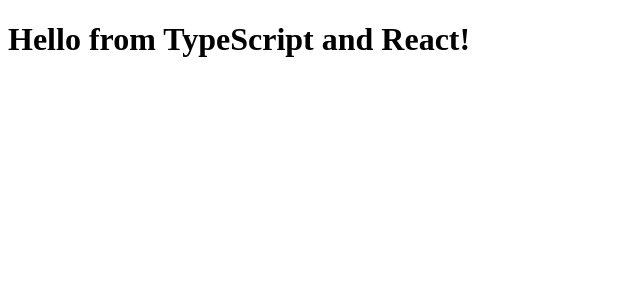
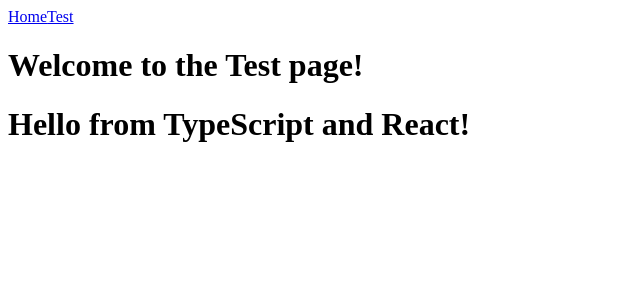
Before and after one commit to jberry93/kurage, a React app: page /#/test in a window 1280 px wide. Shown: the top 300 px of the page, without its empty margins (0-640 px from the left). Built offline with nearby package versions, Linux system fonts and the light colour scheme.

Commit message:
feat(react-router): bring in react router

```diff
--- a/package.json
+++ b/package.json
@@ -21,6 +21,8 @@
     "dependencies": {
         "react": "^16.5.2",
         "react-dom": "^16.5.2",
+        "react-router": "^4.3.1",
+        "react-router-dom": "^4.3.1",
         "typescript": "^3.1.1"
     },
     "devDependencies": {
@@ -29,6 +31,8 @@
         "@types/node": "^10.11.3",
         "@types/react": "^16.4.14",
         "@types/react-dom": "^16.0.8",
+        "@types/react-router": "^4.0.31",
+        "@types/react-router-dom": "^4.3.1",
         "@types/webpack": "^4.4.13",
         "@types/webpack-dev-server": "^3.1.1",
         "clean-webpack-plugin": "^0.1.19",
--- /dev/null
+++ b/src/components/Hello.tsx
@@ -0,0 +1,11 @@
+import * as React from 'react';
+
+interface HelloProps {
+    compiler: string;
+    library: string;
+}
+
+export const Hello: React.StatelessComponent<HelloProps> = (props: HelloProps): JSX.Element =>
+(
+    <h1>Hello from {props.compiler} and {props.library}!</h1>
+);
--- /dev/null
+++ b/src/components/index.ts
@@ -0,0 +1 @@
+export {Hello} from './Hello';
--- a/src/index.tsx
+++ b/src/index.tsx
@@ -1,14 +1,33 @@
 import * as React from 'react';
+import {
+    Route,
+    HashRouter as Router,
+    Switch,
+    Link,
+} from 'react-router-dom';
 import {render} from 'react-dom';
+import {
+    Root,
+    Test,
+} from './pages';
 
-interface HelloProps {
-    compiler: string;
-    library: string;
-}
+interface AppRouterProps {}
 
-const Hello = (props: HelloProps): JSX.Element => <h1>Hello from {props.compiler} and {props.library}!</h1>;
+const AppRouter: React.StatelessComponent<AppRouterProps> = (): JSX.Element =>
+(
+    <Router>
+        <div className="wrapper">
+            <Link to="/">Home</Link>
+            <Link to="/test">Test</Link>
+            <Switch>
+                <Route exact path="/" component={Root}/>
+                <Route path="/test" component={Test}/>
+            </Switch>
+        </div>
+    </Router>
+);
 
 render(
-    <Hello compiler="TypeScript" library="React"/>,
+    <AppRouter/>,
     document.querySelector('#app')
 );
--- /dev/null
+++ b/src/pages/Root.tsx
@@ -0,0 +1,12 @@
+import * as React from 'react';
+
+interface RootProps {}
+interface RootState {}
+
+export class Root extends React.Component<RootProps, RootState> {
+    public render(): JSX.Element {
+        return (
+            <h1>Welcome to the Root page!</h1>
+        );
+    }
+}
--- /dev/null
+++ b/src/pages/Test.tsx
@@ -0,0 +1,16 @@
+import * as React from 'react';
+import {Hello} from '../components';
+
+interface TestProps {}
+interface TestState {}
+
+export class Test extends React.Component<TestProps, TestState> {
+    public render(): JSX.Element {
+        return (
+            <div className="TestWrapper">
+                <h1>Welcome to the Test page!</h1>
+                <Hello compiler="TypeScript" library="React"/>
+            </div>
+        );
+    }
+}
--- /dev/null
+++ b/src/pages/index.ts
@@ -0,0 +1,2 @@
+export {Root} from './Root';
+export {Test} from './Test';
```
Also changed, not shown: 1 other file (tests, documents, lock files or other folders).
